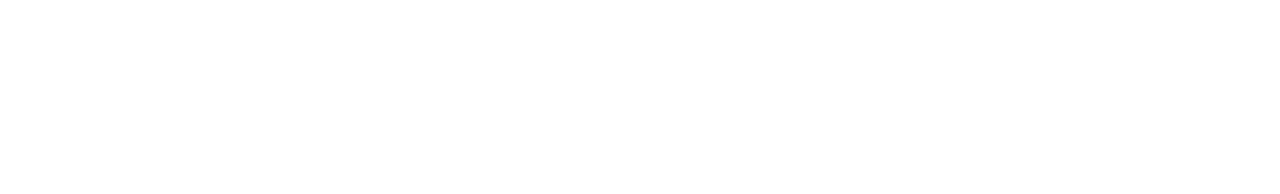
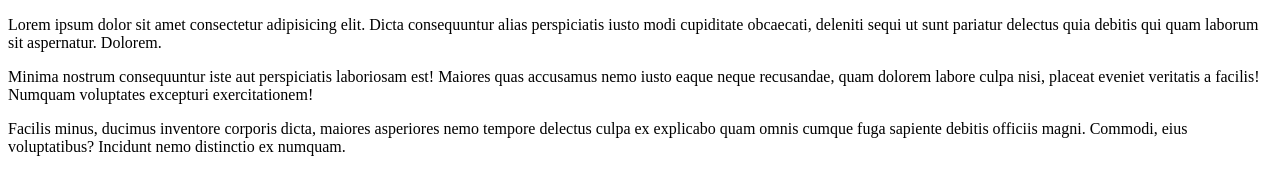
Before and after one commit to YildirayParla/my-bio, a plain HTML site: page index.html in a window 1280 px wide. Drawn offline with Linux system fonts and the light colour scheme.

Commit message:
index sayfası üzerinde degisiklik yapildi

```diff
--- a/index.html
+++ b/index.html
@@ -7,6 +7,8 @@
     <title>Document</title>
 </head>
 <body>
-
+    <p>Lorem ipsum dolor sit amet consectetur adipisicing elit. Dicta consequuntur alias perspiciatis iusto modi cupiditate obcaecati, deleniti sequi ut sunt pariatur delectus quia debitis qui quam laborum sit aspernatur. Dolorem.</p>
+    <p>Minima nostrum consequuntur iste aut perspiciatis laboriosam est! Maiores quas accusamus nemo iusto eaque neque recusandae, quam dolorem labore culpa nisi, placeat eveniet veritatis a facilis! Numquam voluptates excepturi exercitationem!</p>
+    <p>Facilis minus, ducimus inventore corporis dicta, maiores asperiores nemo tempore delectus culpa ex explicabo quam omnis cumque fuga sapiente debitis officiis magni. Commodi, eius voluptatibus? Incidunt nemo distinctio ex numquam.</p>
 </body>
 </html>
```
